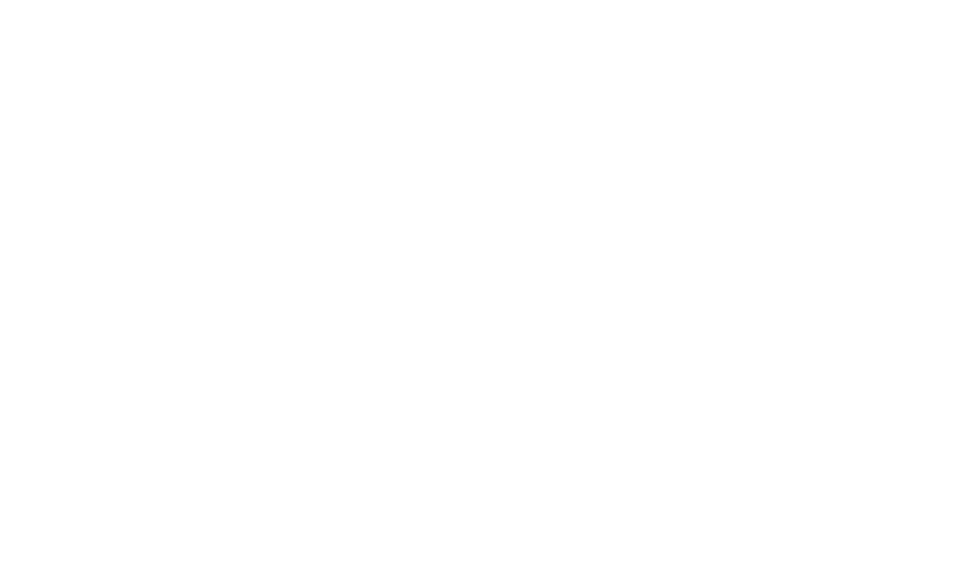
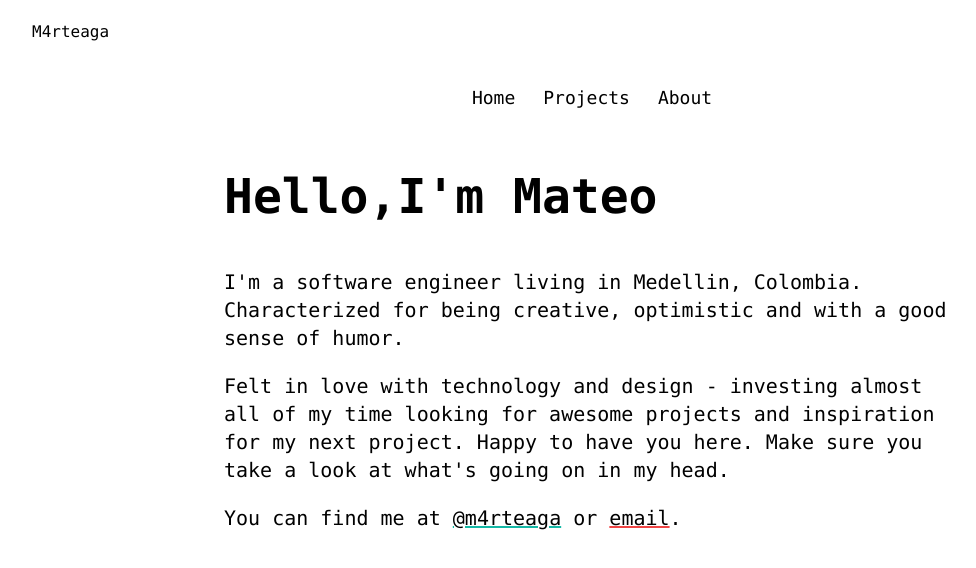
Before and after one commit to M4rteaga/myPortfolio, a React (Vite) app: page / in a window 1280 px wide. Shown: the top 568 px of the page, without its empty margins (48-1024 px from the left). Built offline with nearby package versions, Linux system fonts and the light colour scheme.

Commit message:
correct router to start at me in default route

```diff
--- a/src/App.tsx
+++ b/src/App.tsx
@@ -22,18 +22,22 @@
 function App() {
 	return (
 		<Router>
+			<div>
+				{/* A <Switch> looks through its children <Route>s and
+            renders the first one that matches the current URL. */}
 				<Switch>
-				<Route path="/home">
-					<Layout>
-						<Me />
-					</Layout>
-				</Route>
 					<Route path="/projects">
 						<Layout>
 							<Projects />
 						</Layout>
 					</Route>
+					<Route path="/">
+						<Layout>
+							<Me />
+						</Layout>
+					</Route>
 				</Switch>
+			</div>
 		</Router>
 	);
 }
@@ -43,7 +47,7 @@
 		<div className="h-full w-full px-20 py-5">
 			<header>
 				<Link to="/home">
-					<h1 className="font-thin">M4rteaga</h1>
+					<h1 className="">M4rteaga</h1>
 				</Link>
 			</header>
 			<Nav />
```
Lines whose indentation alone changed are shown as unchanged.
